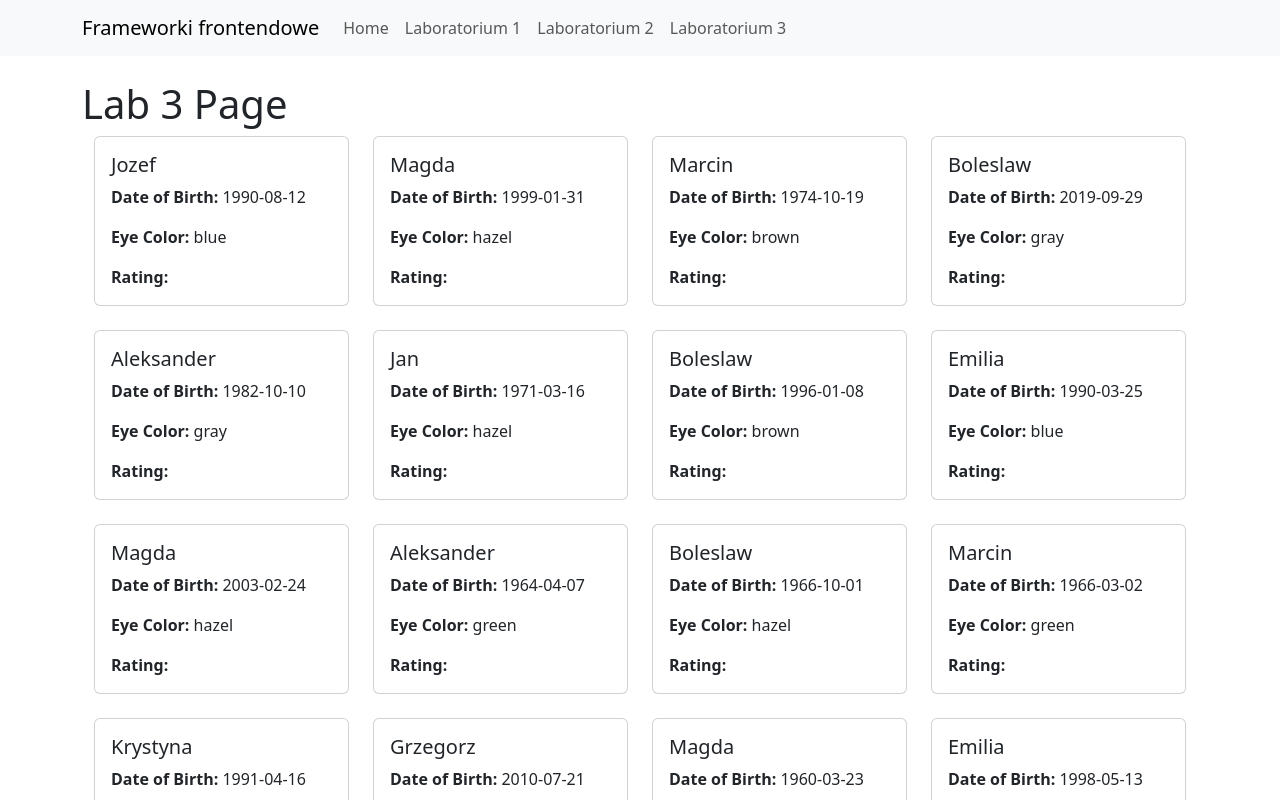
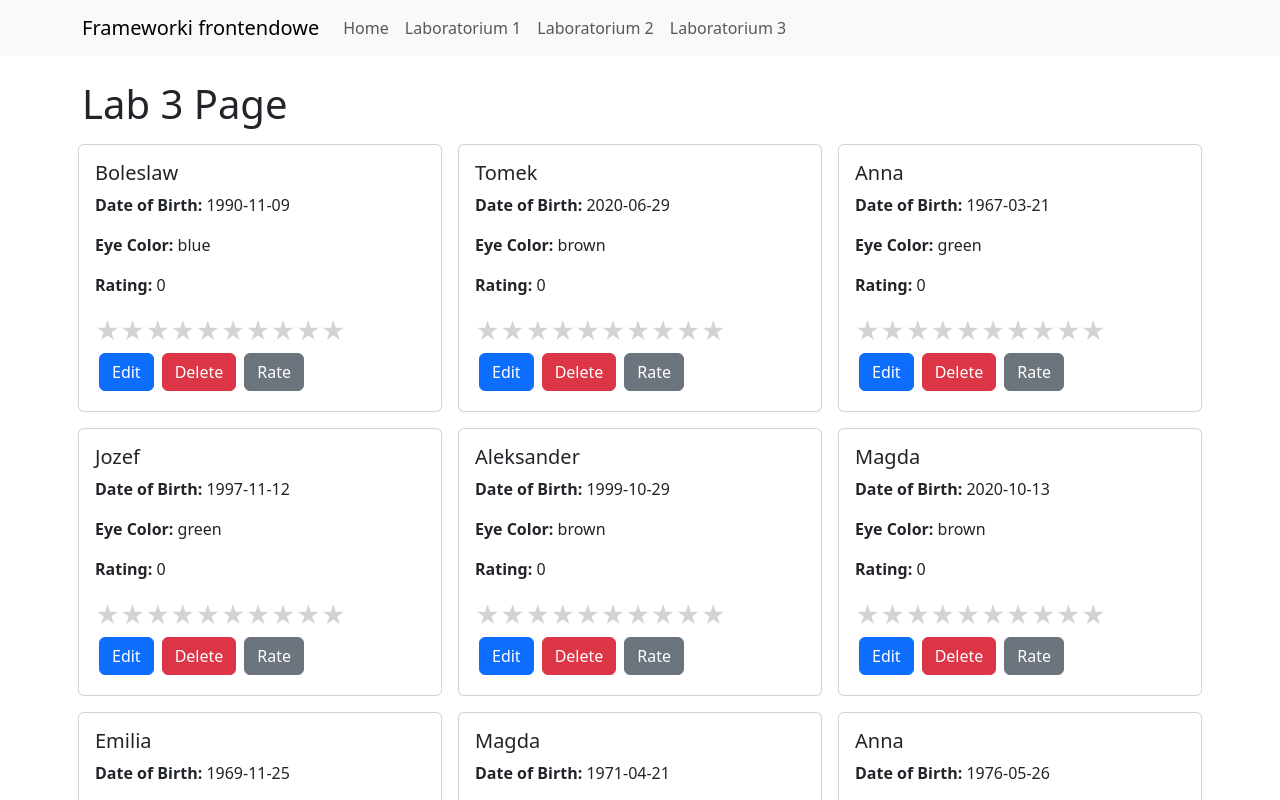
Before and after one commit to Mar265/FrontendLabs24-25, a React (Vite) app: page /lab3 in a window 1280 px wide. Shown: the top 800 px of the page. Built offline with nearby package versions, Linux system fonts and the light colour scheme.

Commit message:
Do dalszej modyfikacji

```diff
--- a/package.json
+++ b/package.json
@@ -4,7 +4,7 @@
   "version": "0.0.0",
   "type": "module",
   "scripts": {
-    "dev": "node ./src/data/generate-data.cjs 20 && vite",
+    "dev": "node ./src/data/generate-data.cjs 10 && vite",
     "build": "vite build",
     "lint": "eslint .",
     "preview": "vite preview"
--- /dev/null
+++ b/src/RatingBar.css
@@ -0,0 +1,11 @@
+.rating-bar {
+    font-size: 24px;
+  }
+
+  .filled-star {
+    color: black;
+  }
+
+  .empty-star {
+    color: lightgray;
+  }
--- a/src/components/FlexContainer.jsx
+++ b/src/components/FlexContainer.jsx
@@ -1,17 +1,48 @@
-import { Container, Row, Col } from 'react-bootstrap';
+// DO ZMIANY JESZCZE
+import React, { useReducer, useEffect } from 'react';
+import AppReducer from '../data/AppReducer';
+import ProfileCard from './ProfileCard';
+import PropTypes from 'prop-types';
 
-function FlexContainer({ element: Element, data }) {
-  return (
-    <Container>
-      <Row>
-        {data.map((item, index) => (
-          <Col key={index} xs={12} sm={6} md={4} lg={3} className="mb-4">
-            <Element {...item} />
-          </Col>
-        ))}
-      </Row>
-    </Container>
-  );
+function FlexContainer({ data }) {
+    // Wczytaj początkowe dane z localStorage lub użyj `data`
+    const initialData = JSON.parse(localStorage.getItem('items')) || data;
+    const [items, dispatch] = useReducer(AppReducer, initialData);
+
+    // Zapisuj `items` do localStorage przy każdej zmianie stanu
+    useEffect(() => {
+        localStorage.setItem('items', JSON.stringify(items));
+    }, [items]);
+
+    return (
+        <div className="row">
+            {items.map((item, index) => (
+                <div className="col-12 col-md-6 col-lg-4 p-2" key={index}>
+                    <ProfileCard
+                        name={item.name}
+                        birth={item.birth}
+                        eyes={item.eyes}
+                        initialRating={item.rating || 0}
+                        onEdit={(newName) => dispatch({ type: 'edit', id: item.id, payload: { name: newName } })}
+                        onDelete={() => dispatch({ type: 'delete', id: item.id })}
+                        onRate={() => dispatch({ type: 'rate', id: item.id, rating: (item.rating || 0) + 1 })}
+                    />
+                </div>
+            ))}
+        </div>
+    );
 }
 
+FlexContainer.propTypes = {
+    data: PropTypes.arrayOf(
+        PropTypes.shape({
+            id: PropTypes.number.isRequired,
+            name: PropTypes.string.isRequired,
+            birth: PropTypes.string.isRequired,
+            eyes: PropTypes.string.isRequired,
+            rating: PropTypes.number,
+        })
+    ).isRequired,
+};
+
 export default FlexContainer;
--- a/src/components/ProfileCard.jsx
+++ b/src/components/ProfileCard.jsx
@@ -1,11 +1,33 @@
-import React from 'react';
+import React, { useState } from 'react';
 import Card from 'react-bootstrap/Card';
+import Button from 'react-bootstrap/Button';
+import PropTypes from 'prop-types';
+import RatingBar from './RatingBar';
 
-function ProfileCard({ name, birth, eyes, rating }) {
+function ProfileCard({ name, birth, eyes, initialRating, onEdit, onDelete, onRate }) {
+  const [isEditing, setIsEditing] = useState(false); // Stan dla trybu edycji
+  const [newName, setNewName] = useState(name);      // Stan dla edytowanego imienia
+
+  const handleSave = () => {
+    onEdit(newName);     // Wywołanie onEdit z nową nazwą
+    setIsEditing(false); // Wyjście z trybu edycji
+  };
+
   return (
-    <Card>
-      <Card.Body>
-        <Card.Title>{name}</Card.Title>
+    <Card className="h-100">
+      <Card.Body className="d-flex flex-column">
+        <Card.Title>
+          {isEditing ? (
+            <input
+              type="text"
+              value={newName}
+              onChange={(e) => setNewName(e.target.value)}
+              className="form-control"
+            />
+          ) : (
+            name
+          )}
+        </Card.Title>
         <Card.Text>
           <strong>Date of Birth:</strong> {birth}
         </Card.Text>
@@ -13,11 +35,42 @@ function ProfileCard({ name, birth, eyes, rating }) {
           <strong>Eye Color:</strong> {eyes}
         </Card.Text>
         <Card.Text>
-          <strong>Rating:</strong> {rating}
+          <strong>Rating:</strong> {initialRating}
         </Card.Text>
+
+        {/* Rating Bar */}
+        <RatingBar rate={initialRating} />
+
+        <div className="mt-auto">
+          {isEditing ? (
+            <Button onClick={handleSave} variant="success" className="m-1">
+              Save
+            </Button>
+          ) : (
+            <Button onClick={() => setIsEditing(true)} variant="primary" className="m-1">
+              Edit
+            </Button>
+          )}
+          <Button onClick={onDelete} variant="danger" className="m-1">
+            Delete
+          </Button>
+          <Button onClick={onRate} variant="secondary" className="m-1">
+            Rate
+          </Button>
+        </div>
       </Card.Body>
     </Card>
   );
 }
 
+ProfileCard.propTypes = {
+  name: PropTypes.string.isRequired,
+  birth: PropTypes.string.isRequired,
+  eyes: PropTypes.string.isRequired,
+  initialRating: PropTypes.number.isRequired,
+  onEdit: PropTypes.func.isRequired,
+  onDelete: PropTypes.func.isRequired,
+  onRate: PropTypes.func.isRequired,
+};
+
 export default ProfileCard;
--- /dev/null
+++ b/src/components/RatingBar.jsx
@@ -0,0 +1,24 @@
+import PropTypes from 'prop-types';
+import '../RatingBar.css';
+
+function RatingBar({ rate }) {
+  const maxStars = 10;
+
+  return (
+    <div className="rating-bar">
+      {[...Array(maxStars)].map((_, index) => (
+        <span
+          key={index}
+          className={index < rate ? 'filled-star' : 'empty-star'}>
+          ★
+        </span>
+      ))}
+    </div>
+  );
+}
+
+RatingBar.propTypes = {
+  rate: PropTypes.number.isRequired,
+};
+
+export default RatingBar;
--- /dev/null
+++ b/src/data/AppReducer.js
@@ -0,0 +1,39 @@
+export default function AppReducer(state, action) {
+    switch (action.type) {
+        case "edit": {
+            console.log("Edit");
+            const itemIndex = state.findIndex(i => i.id === action.id);
+            if (itemIndex !== -1) {
+                const newState = [...state];
+                newState[itemIndex] = {
+                    ...newState[itemIndex],
+                    ...action.payload,
+                };
+                return newState;
+            }
+            return state;
+        }
+
+        case "rate": {
+            console.log("Rate");
+            const itemIndex = state.findIndex(i => i.id === action.id);
+            if (itemIndex !== -1) {
+                const newState = [...state];
+                newState[itemIndex] = {
+                    ...newState[itemIndex],
+                    rating: Math.min(10, action.rating), // Zabezpieczenie przed przekroczeniem 10
+                };
+                return newState;
+            }
+            return state;
+        }
+
+        case "delete": {
+            console.log("Delete");
+            return state.filter(i => i.id !== action.id);
+        }
+
+        default:
+            return state;
+    }
+}
--- a/src/data/module-data.js
+++ b/src/data/module-data.js
@@ -1,22 +1,12 @@
 export const data = [
-  {"id":1,"name":"Jozef","birth":"1990-08-12","eyes":"blue"},
-  {"id":2,"name":"Magda","birth":"1999-01-31","eyes":"hazel"},
-  {"id":3,"name":"Marcin","birth":"1974-10-19","eyes":"brown"},
-  {"id":4,"name":"Boleslaw","birth":"2019-09-29","eyes":"gray"},
-  {"id":5,"name":"Aleksander","birth":"1982-10-10","eyes":"gray"},
-  {"id":6,"name":"Jan","birth":"1971-03-16","eyes":"hazel"},
-  {"id":7,"name":"Boleslaw","birth":"1996-01-08","eyes":"brown"},
-  {"id":8,"name":"Emilia","birth":"1990-03-25","eyes":"blue"},
-  {"id":9,"name":"Magda","birth":"2003-02-24","eyes":"hazel"},
-  {"id":10,"name":"Aleksander","birth":"1964-04-07","eyes":"green"},
-  {"id":11,"name":"Boleslaw","birth":"1966-10-01","eyes":"hazel"},
-  {"id":12,"name":"Marcin","birth":"1966-03-02","eyes":"green"},
-  {"id":13,"name":"Krystyna","birth":"1991-04-16","eyes":"blue"},
-  {"id":14,"name":"Grzegorz","birth":"2010-07-21","eyes":"brown"},
-  {"id":15,"name":"Magda","birth":"1960-03-23","eyes":"green"},
-  {"id":16,"name":"Emilia","birth":"1998-05-13","eyes":"hazel"},
-  {"id":17,"name":"Jozef","birth":"2022-04-06","eyes":"gray"},
-  {"id":18,"name":"Stanislawa","birth":"1962-10-12","eyes":"hazel"},
-  {"id":19,"name":"Stanislawa","birth":"2016-03-07","eyes":"green"},
-  {"id":20,"name":"Marcin","birth":"1985-09-14","eyes":"blue"},
+  {"id":1,"name":"Boleslaw","birth":"1990-11-09","eyes":"blue"},
+  {"id":2,"name":"Tomek","birth":"2020-06-29","eyes":"brown"},
+  {"id":3,"name":"Anna","birth":"1967-03-21","eyes":"green"},
+  {"id":4,"name":"Jozef","birth":"1997-11-12","eyes":"green"},
+  {"id":5,"name":"Aleksander","birth":"1999-10-29","eyes":"brown"},
+  {"id":6,"name":"Magda","birth":"2020-10-13","eyes":"brown"},
+  {"id":7,"name":"Emilia","birth":"1969-11-25","eyes":"gray"},
+  {"id":8,"name":"Magda","birth":"1971-04-21","eyes":"hazel"},
+  {"id":9,"name":"Anna","birth":"1976-05-26","eyes":"blue"},
+  {"id":10,"name":"Grzegorz","birth":"1983-06-21","eyes":"hazel"},
 ];
```
